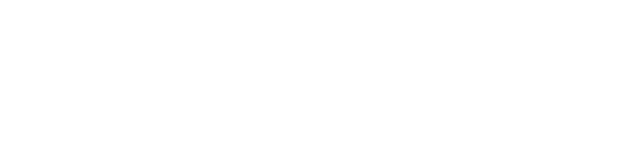
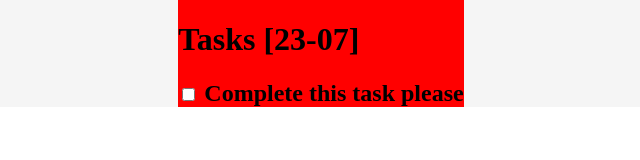
Before and after one commit to Pjaerr/Notebook, a React app: page / in a window 1280 px wide. Shown: the whole page, without its empty margins (319-959 px from the left). Built offline with nearby package versions, Linux system fonts and the light colour scheme.

Commit message:
Loaded and displayed tasks grabbed from mock data

```diff
--- a/src/components/App.js
+++ b/src/components/App.js
@@ -2,13 +2,48 @@ import React from 'react';
 
 import styles from './App.scss';
 
+import Todo from './Todo';
+
 class App extends React.Component
 {
+
+  /*
+      * Load all data in here and then pass each specific part through to the relevant
+      * components.
+  */
+
+  mockTask =
+    {
+      id: "task0",
+      name: "Complete this task",
+      dueDate: "22-07"
+    };
+  mockTask2 =
+    {
+      id: "task1",
+      name: "Test task",
+      dueDate: "22-07"
+    };
+  mockTask3 =
+    {
+      id: "task2",
+      name: "Complete this task please",
+      dueDate: "23-07"
+    };
+
+
+
+  mockTodoData =
+    {
+      tasks: [this.mockTask, this.mockTask2, this.mockTask3],
+      lastOpenedDate: "22-07"
+    };
+
   render()
   {
     return (
       <div className={styles.app}>
-
+        <Todo todoData={this.mockTodoData} />
       </div>
     );
   }
--- a/src/components/App.scss
+++ b/src/components/App.scss
@@ -1,7 +1,11 @@
 
-$backgroundColour: red;
+$backgroundColour: #f5f5f5;
 
 .app
 {
+    display: flex;
+    justify-content: center;
+    align-items: center;
+
     background: $backgroundColour;
 }
--- /dev/null
+++ b/src/components/Todo.js
@@ -0,0 +1,50 @@
+import React from 'react';
+
+import styles from './Todo.scss';
+
+class Todo extends React.Component
+{
+    state =
+        {
+            currentDate: "23-07"
+        };
+
+    /**
+     * Render all of the tasks that have the same due date as the currently
+     * active date.
+    */
+    renderTasks = (currentDate) =>
+    {
+        const { todoData } = this.props;
+
+        let tasks = [];
+
+        for (let i = 0; i < todoData.tasks.length; i++)
+        {
+            let task = todoData.tasks[i];
+
+            if (task.dueDate === currentDate)
+            {
+                tasks.push(<div key={task.id} className={styles.task}><input type="checkbox" id={task.id} /> {task.name} </div>)
+            }
+        }
+
+        return (
+            <div className={styles.taskList}>
+                <h1>Tasks {`[${currentDate}]`}</h1>
+                {tasks}
+            </div>
+        );
+    }
+
+    render()
+    {
+        return (
+            <div className={styles.container}>
+                {this.props.todoData !== undefined ? this.renderTasks(this.state.currentDate) : "No Data"}
+            </div>
+        );
+    }
+}
+
+export default Todo;
--- /dev/null
+++ b/src/components/Todo.scss
@@ -0,0 +1,19 @@
+.container
+{
+    display: flex;
+    justify-content: center;
+    align-items: center;
+}
+
+.task
+{
+    font-weight: bold;
+
+    font-size: 24px;
+}
+
+.taskList
+{
+    background: red;
+
+}
```
